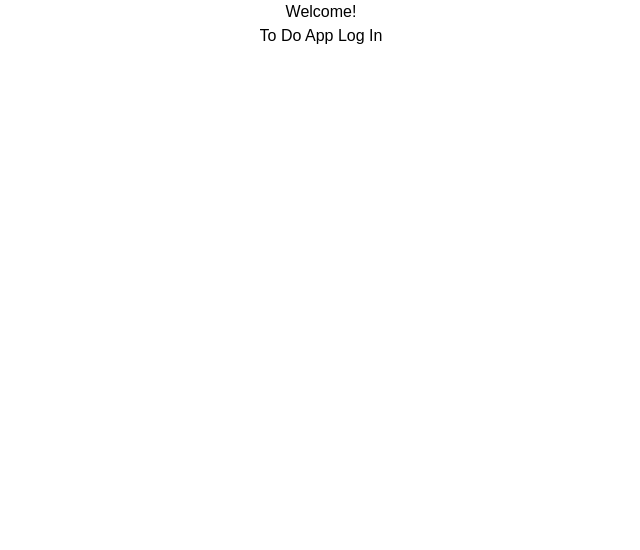
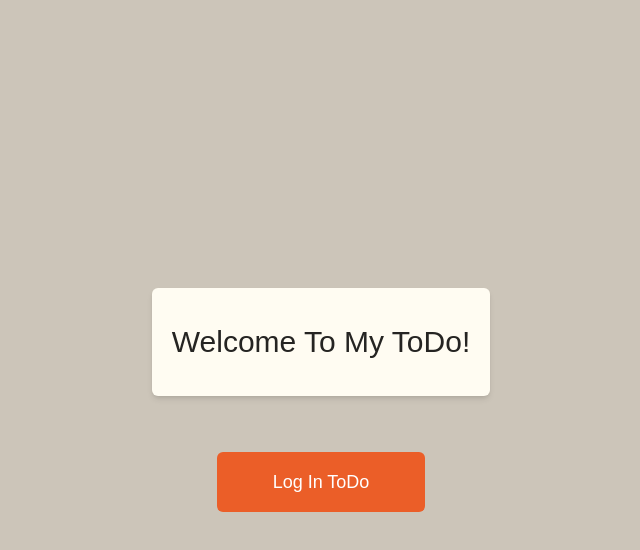
Before and after one commit to bunn1/todo, a React (Create React App) app: page / in a window 1280 px wide. Shown: the top 550 px of the page, without its empty margins (319-959 px from the left). Built offline with nearby package versions, Linux system fonts and the light colour scheme.

Commit message:
Styling home page - container, title and button

```diff
--- a/src/components/Home.js
+++ b/src/components/Home.js
@@ -14,17 +14,17 @@ const Home = (props) => {
   };
 
   return (
-    <div className="mainContainer">
-      <div className="">
-        <h1>Welcome!</h1>
+    <div className="mainContainer h-screen bg-[#ccc5b9] flex flex-col items-center justify-center">
+      <div className="titleContainer p-5 shadow-md rounded-md max-w-md bg-[#fffcf2] text-3xl">
+        <h1 className="text-[#252422] mb-4 mt-4">Welcome To My ToDo!</h1>
       </div>
 
-      <div className="">
+      <div className="buttonContainer">
         <input
-          className={'inputButton'}
+          className="inputButton bg-[#eb5e28] rounded-md px-14 py-4 mt-14 text-white text-lg cursor-pointer hover:bg-[#d6492f]"
           type="button"
           onClick={handleButtonClick}
-          value={'To Do App Log In'}
+          value={'Log In ToDo'}
         />
         {loggedIn ? <div>Your email address is {email}</div> : <div />}
       </div>
```
